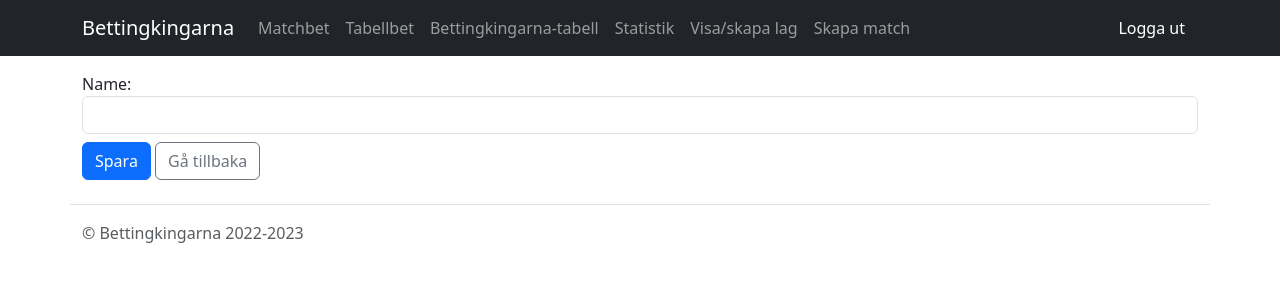
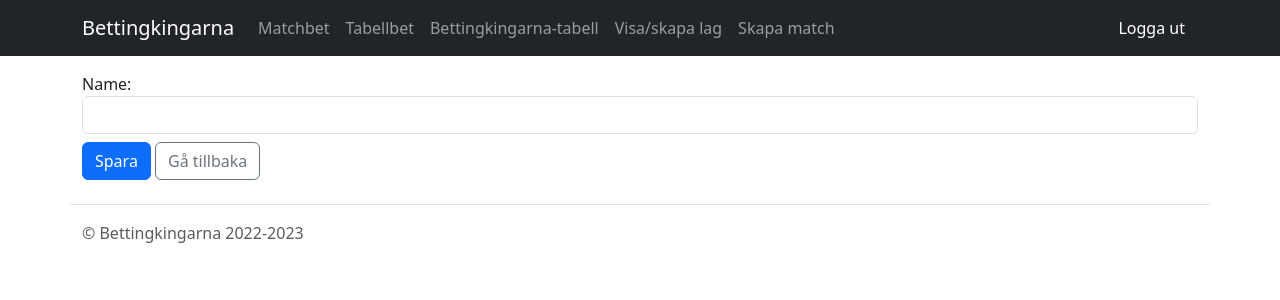
Before and after one commit to petersson90/bettingkingarna, a Django app: page /betting/team/create/ in a window 1280 px wide. Shown: the top 300 px of the page. Run offline with Django 4.2, Linux system fonts and the light colour scheme; the visitor is signed in with stand-in values (Sample User, id 1).

Commit message:
Remove statistics from the menu

```diff
--- a/betting/templates/betting/base.html
+++ b/betting/templates/betting/base.html
@@ -24,7 +24,7 @@
                         <li class="nav-item"><a class="nav-link" href="{% url 'betting:index' %}">Matchbet</a></li>
                         <li class="nav-item"><a class="nav-link" href="{% url 'betting:list-standing-prediction' 3 %}">Tabellbet</a></li>
                         <li class="nav-item"><a class="nav-link" href="{% url 'betting:list-standings' %}">Bettingkingarna-tabell</a></li>
-                        <li class="nav-item"><a class="nav-link" href="{% url 'betting:statistics' 2023 %}">Statistik</a></li>
+                        {% comment %} <li class="nav-item"><a class="nav-link" href="{% url 'betting:statistics' 2023 %}">Statistik</a></li> {% endcomment %}
                         {% if perms.betting.add_team %}<li class="nav-item"><a class="nav-link" href="{% url 'betting:list-team' %}">Visa/skapa lag</a></li>{% endif %}
                         {% if perms.betting.add_game %}<li class="nav-item"><a class="nav-link" href="{% url 'betting:create-game' %}">Skapa match</a></li>{% endif %}
                         {% endif %}
```
